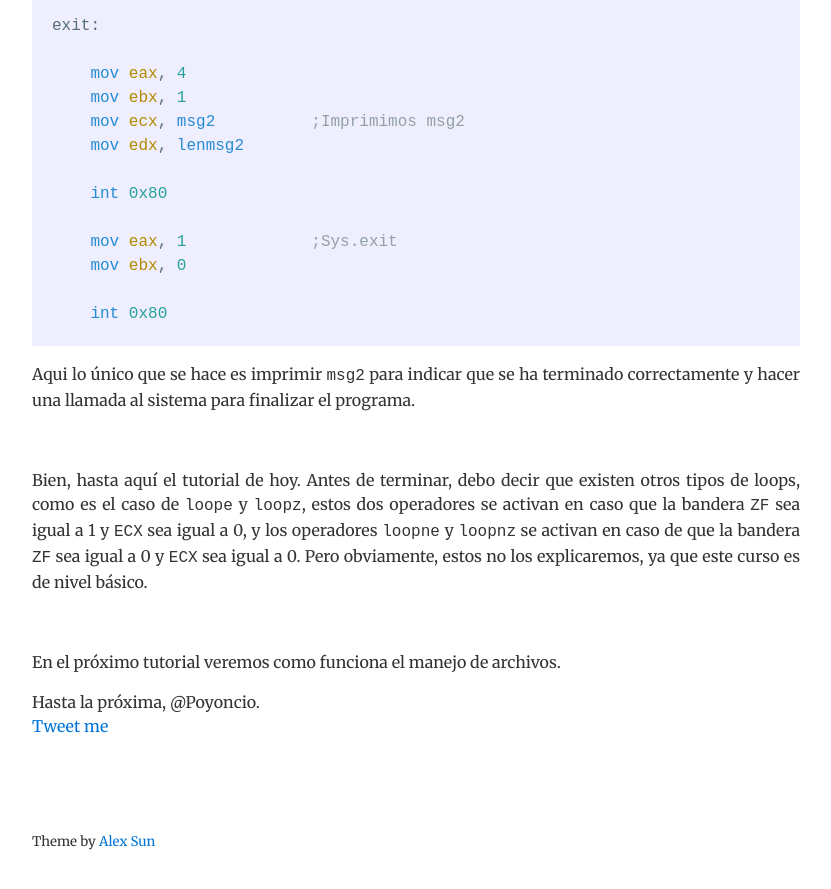
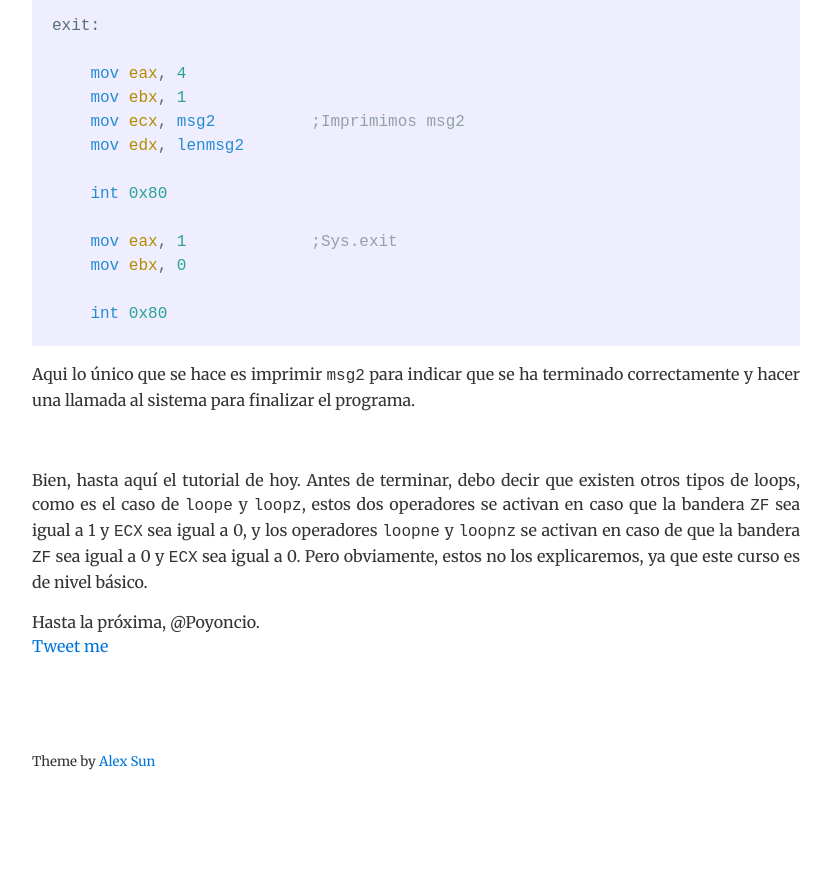
Before and after one commit to Poyoncio/poyoweb, a Jekyll site: the page built from _posts/2017-02-23-Curso-ensamblador-12-Bucles.md, in a window 1280 px wide and 900 px high, scrolled down 3969 px. Shown: the top 889 px of the window, without its empty margins (224-1055 px from the left). Built offline with Jekyll 4.4.1, drawn with Linux system fonts in a browser that asks for light colours; nearby versions of some CDN libraries; comment, search, counter and statistics services are not loaded; after the commit the page ends 4789 px from its top, so only the background shows below that.

Commit message:
Update 2017-02-23-Curso-ensamblador-12-Bucles.md

````diff
--- a/_posts/2017-02-23-Curso-ensamblador-12-Bucles.md
+++ b/_posts/2017-02-23-Curso-ensamblador-12-Bucles.md
@@ -169,7 +169,3 @@ Aqui lo único que se hace es imprimir ```msg2``` para indicar que se ha termina
 <br>
 
 Bien, hasta aquí el tutorial de hoy. Antes de terminar, debo decir que existen otros tipos de loops, como es el caso de ```loope``` y ```loopz```, estos dos operadores se activan en caso que la bandera ```ZF``` sea igual a 1 y ```ECX``` sea igual a 0, y los operadores ```loopne``` y ```loopnz``` se activan en caso de que la bandera ```ZF``` sea igual a 0 y ```ECX``` sea igual a 0. Pero obviamente, estos no los explicaremos, ya que este curso es de nivel básico.
-
-<br>
-
-En el próximo tutorial veremos como funciona el manejo de archivos.
````
